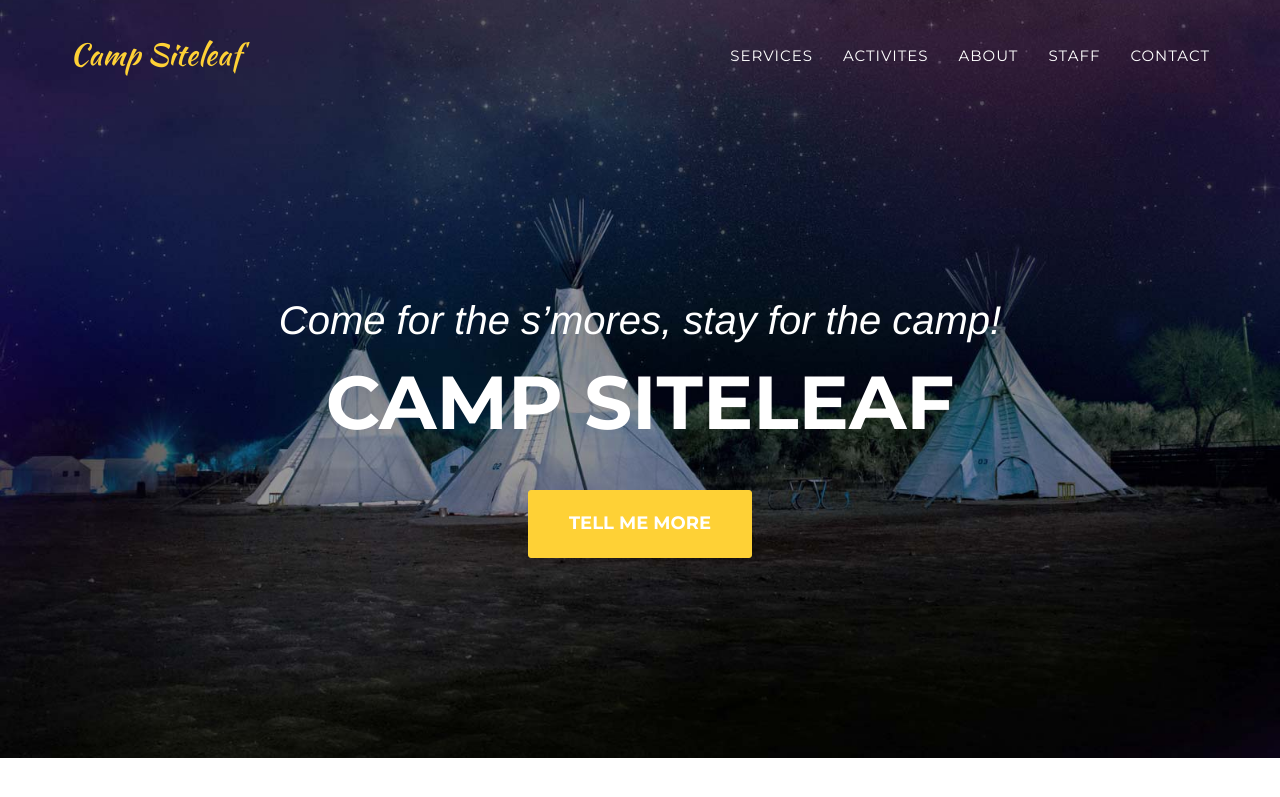
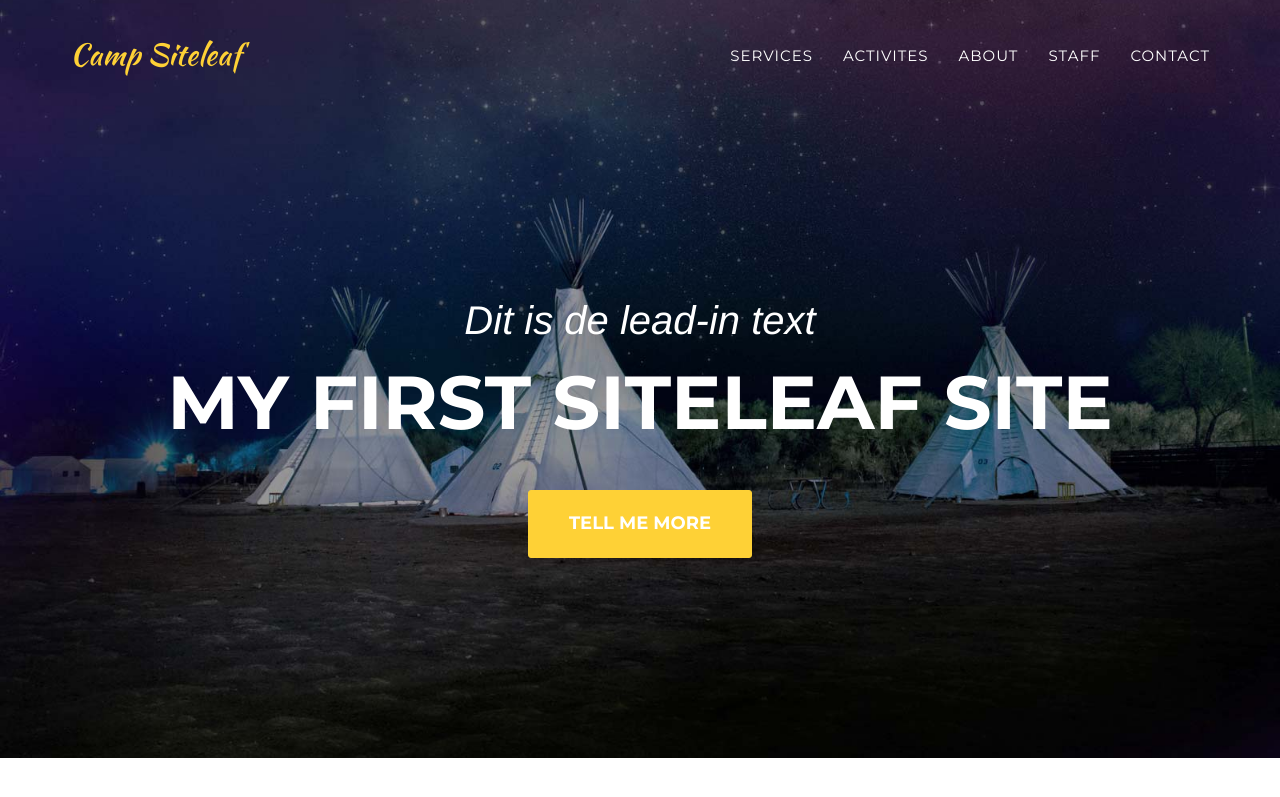
Before and after one commit to maanenh/camp-siteleaf, a Jekyll site: the page built from index.markdown, in a window 1280 px wide and 900 px high. Shown: the top 797 px of the window. Built offline with Jekyll 4.4.1, drawn with Linux system fonts in a browser that asks for light colours; some web fonts are replaced.

Commit message:
Updated Index

```diff
--- a/index.markdown
+++ b/index.markdown
@@ -1,10 +1,10 @@
 ---
 title: Home
 position: 0
-lead-in: Come for the s’mores, stay for the camp!
-heading: Camp Siteleaf
+lead-in: Dit is de lead-in text
+heading: My first siteleaf site
 background_image: "/uploads/camp-bg.jpg"
 layout: index
 ---
 
-Welcome to camp, it’s almost here!
+Welkom bij deze site (dit is de body tekst)
```
